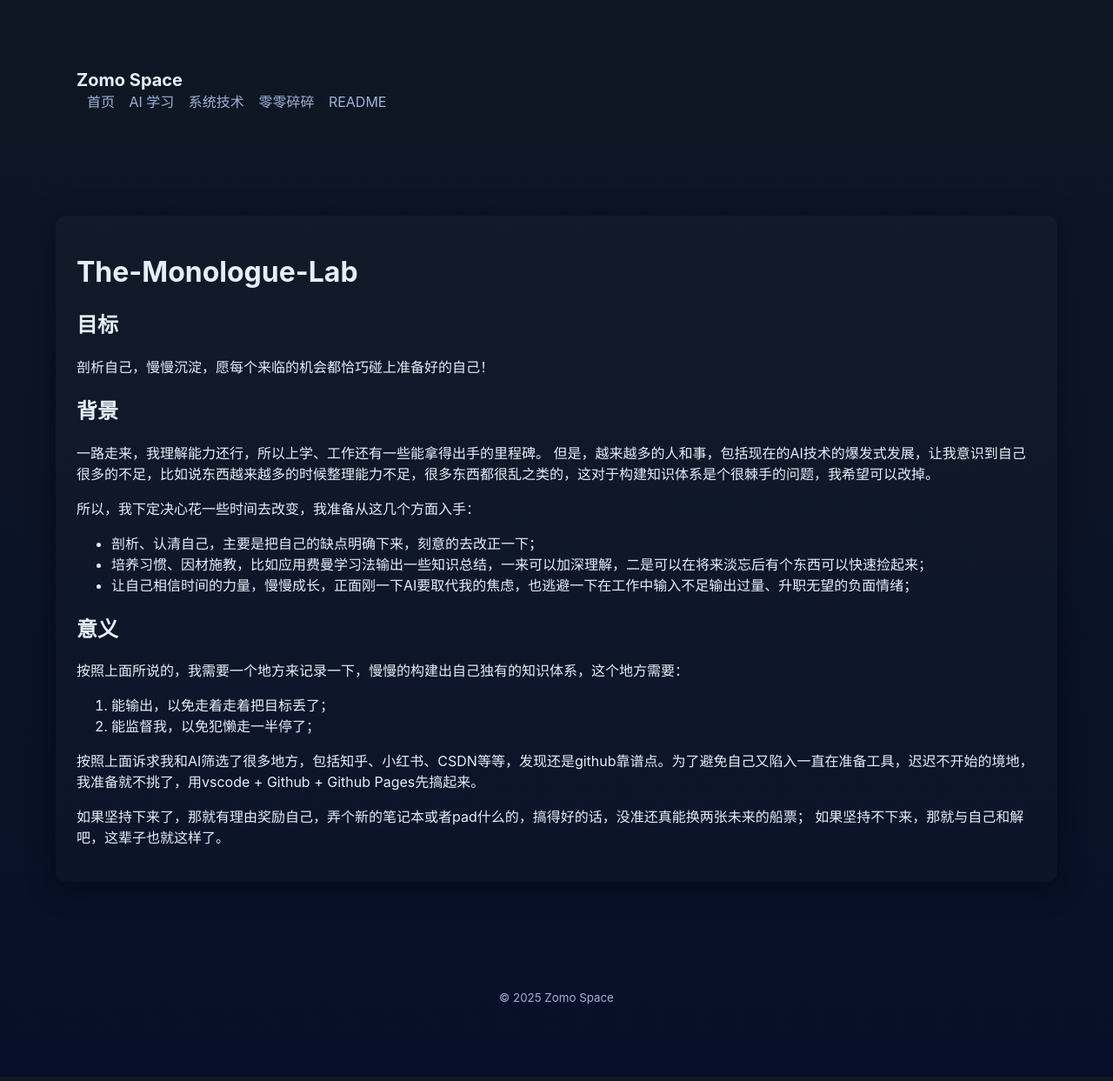
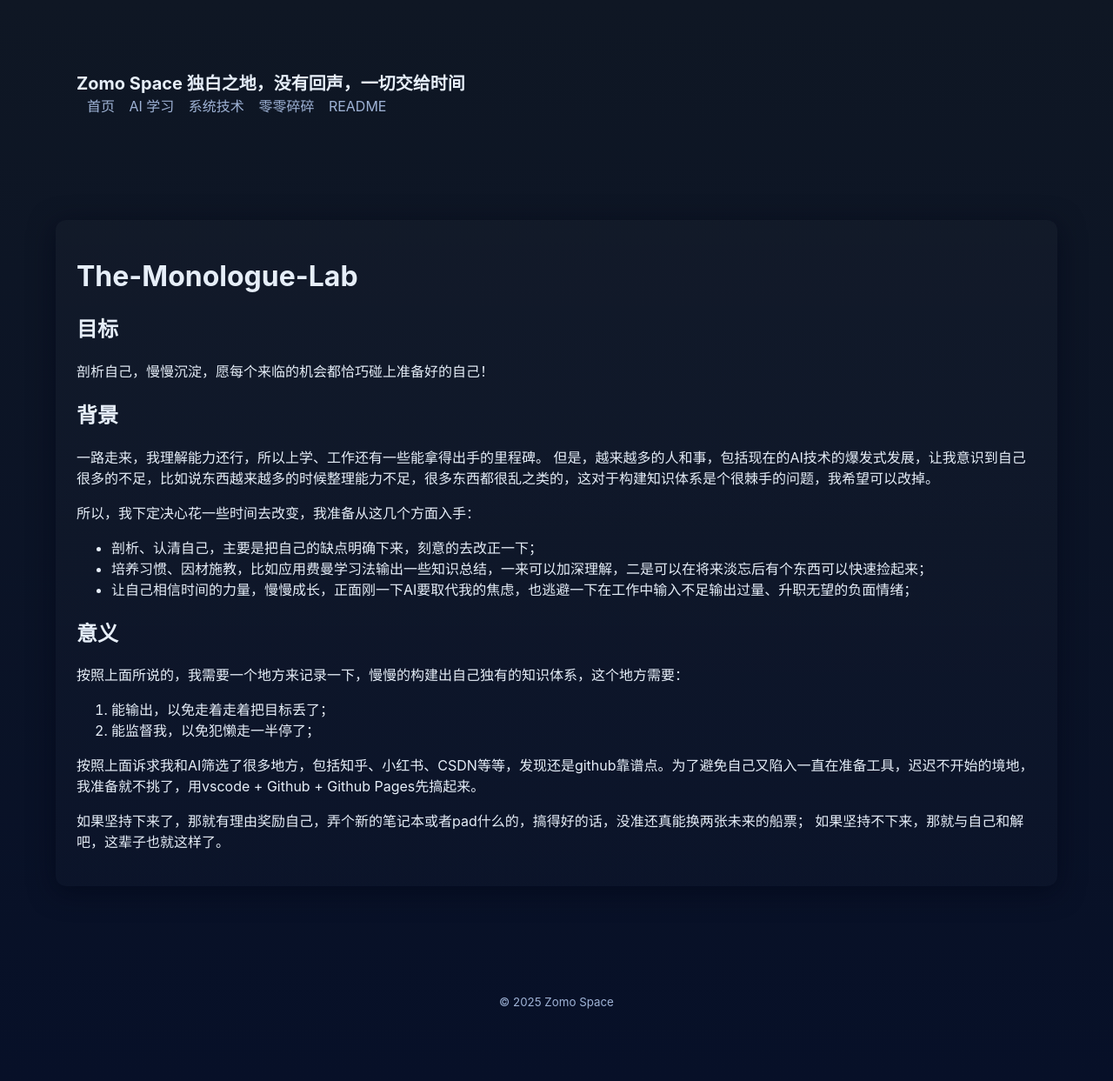
Before and after one commit to zomo-space/The-Monologue-Lab, a Jekyll site: the page built from README.md, in a window 1280 px wide. Shown: the whole page at 87% size. Built offline with Jekyll 4.4.1, drawn with Linux system fonts in a browser that asks for light colours.

Commit message:
调整网站标题及样式以提升视觉效果

```diff
--- a/_config.yml
+++ b/_config.yml
@@ -1,4 +1,4 @@
-title: Zomo Space
+title: Zomo Space 独白之地，没有回声，一切交给时间
 baseurl: "/The-Monologue-Lab"
 url: "https://zomo-space.github.io"
 markdown: kramdown
```
